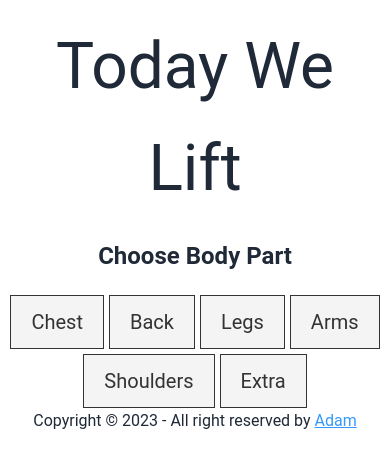
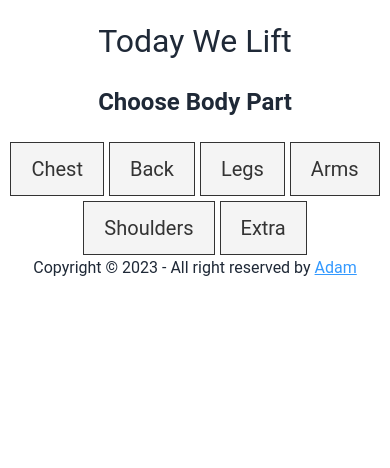
Before and after one commit to ajh0050/today-we-lift, a Next.js app: page / in a window 390 px wide. Shown: the top 468 px of the page. Built offline with nearby package versions, Linux system fonts and the light colour scheme.

Commit message:
Add responsive header text

```diff
--- a/src/components/Header.js
+++ b/src/components/Header.js
@@ -1,4 +1,5 @@
 import React from 'react';
+import styles from './Header.module.css';
 
 const Header = () => {
     const containerStyle = {
@@ -6,8 +7,8 @@ const Header = () => {
     }
 
     return (
-        <header className="navbar bg-base-100" style={containerStyle}>
-                <p style={{fontSize:'4rem', textAlign:'center'}}>Today We Lift</p>
+        <header className={styles.headerContainer}>
+                <p className={styles.appTitle}>Today We Lift</p>
             {/* <div className="navbar-end">
                 <button
                     className="bg-blue-500 text-white px-4 py-2 rounded hover:bg-blue-600"
--- /dev/null
+++ b/src/components/Header.module.css
@@ -0,0 +1,15 @@
+.headerContainer {
+    padding: 1rem;
+  }
+
+  .appTitle {
+    font-size: 4rem;
+    text-align: center;
+  }
+
+  /* Media query for smaller screens */
+  @media (max-width: 768px) {
+    .appTitle {
+      font-size: 2rem;
+    }
+  }
```
